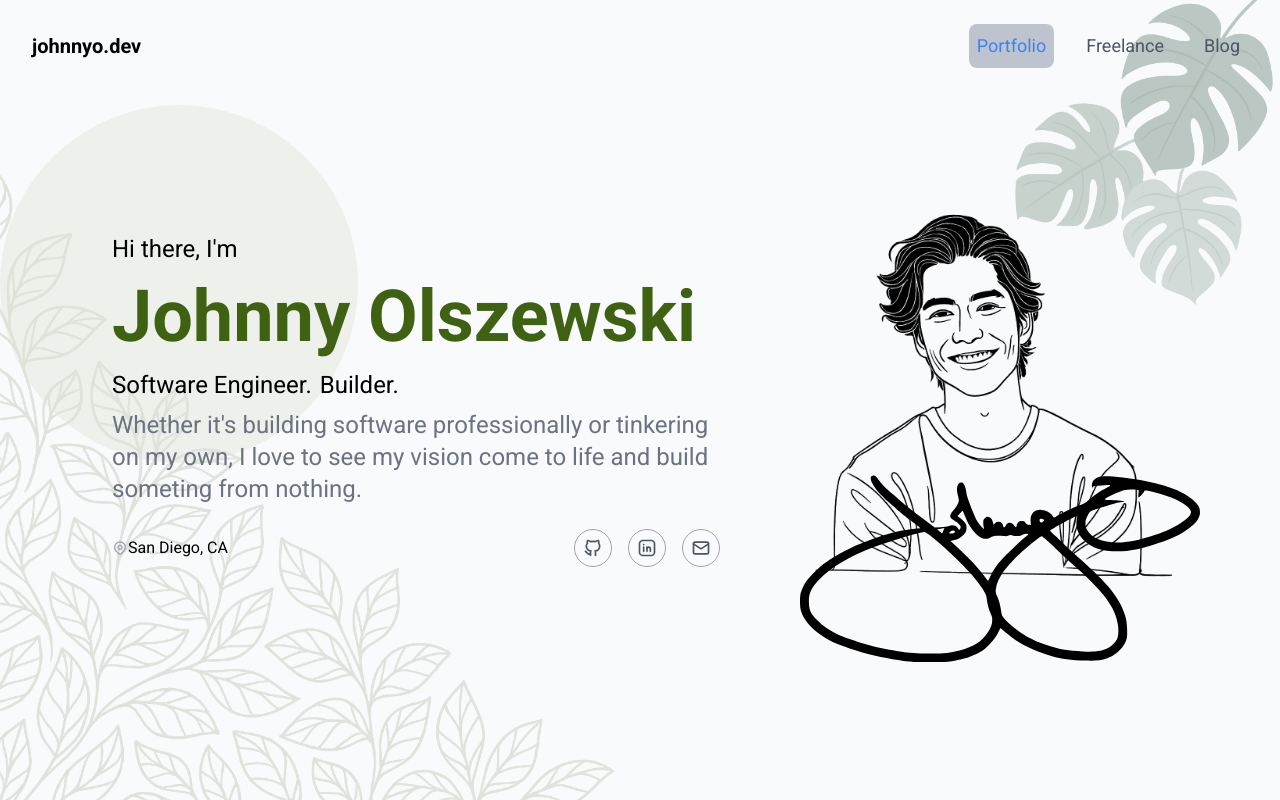
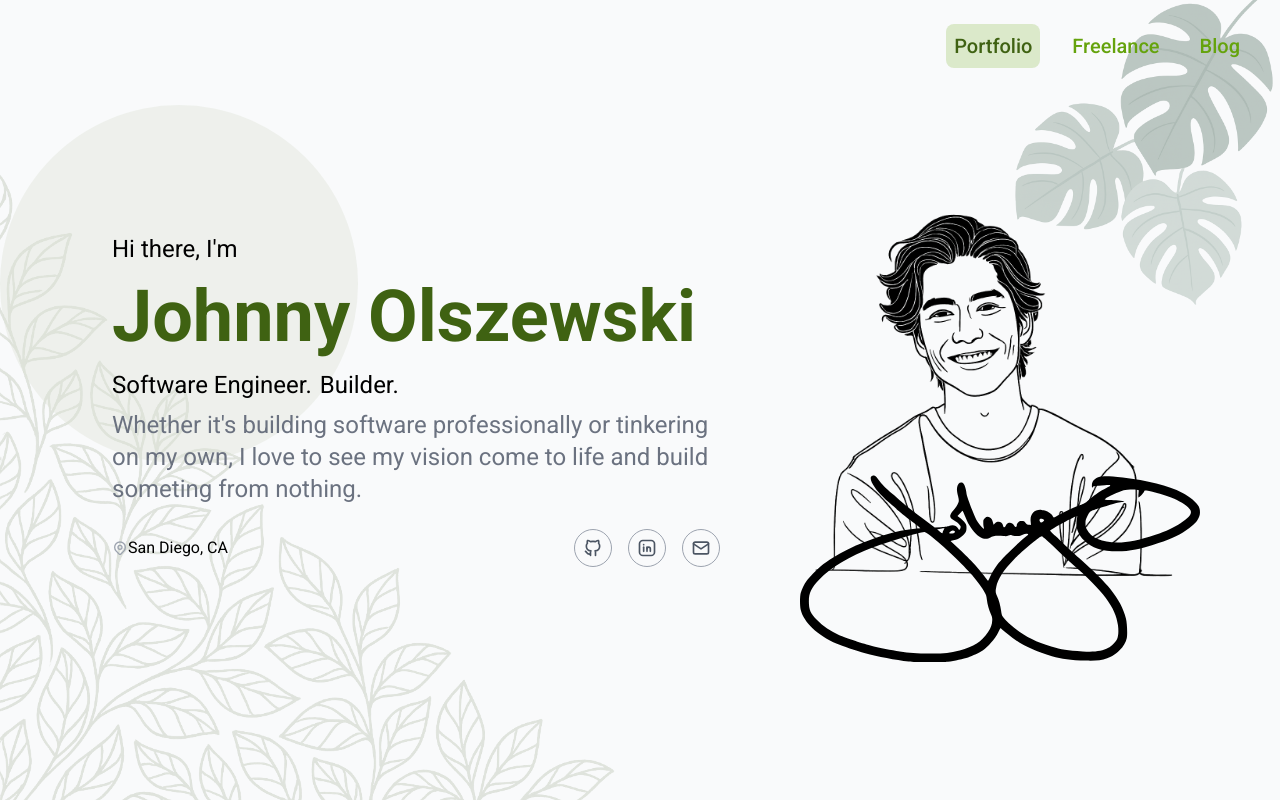
Before and after one commit to johnny-olszewski/portfolio-app-react, a Next.js app: page / in a window 1280 px wide. Shown: the top 800 px of the page. Built offline with nearby package versions, Linux system fonts and the light colour scheme.

Commit message:
[PO-1][11/n] update header

```diff
--- a/src/components/header-component/HeaderComponent.tsx
+++ b/src/components/header-component/HeaderComponent.tsx
@@ -3,6 +3,7 @@
 import type { ReactNode } from "react";
 import Link from "next/link";
 import { usePathname } from "next/navigation";
+import { HEADER_LINKS } from "./constants";
 
 interface HeaderComponentProps {
   children: ReactNode;
@@ -13,44 +14,21 @@ const HeaderComponent = ({ children }: HeaderComponentProps) => {
 
   return (
     <>
-      <header className="fixed top-0 left-0 right-0 w-full flex flex-row items-center justify-between px-8 py-6 z-[100] bg-transparent">
-        <Link
-          href="/"
-          className="text-xl font-bold hover:text-lime-600 transition-colors"
-        >
-          johnnyo.dev
-        </Link>
+      <header className="fixed top-0 left-0 right-0 w-full flex flex-row items-center justify-end px-8 py-6 z-[100] bg-transparent">
         <nav className="flex flex-row items-center gap-6 text-lg">
-          <Link
-            href="/"
-            className={`hover:text-gray-900 transition-colors p-2 rounded-lg ${
-              pathname === "/"
-                ? "text-blue-500 bg-slate-500/40"
-                : "text-gray-600"
-            }`}
-          >
-            Portfolio
-          </Link>
-          <Link
-            href="/freelance"
-            className={`hover:text-gray-900 transition-colors p-2 rounded-lg ${
-              pathname === "/freelance"
-                ? "text-blue-500 bg-slate-500/40"
-                : "text-gray-600"
-            }`}
-          >
-            Freelance
-          </Link>
-          <Link
-            href="/blog"
-            className={`hover:text-gray-900 transition-colors p-2 rounded-lg ${
-              pathname === "/blog"
-                ? "text-blue-500 bg-slate-500/40"
-                : "text-gray-600"
-            }`}
-          >
-            Blog
-          </Link>
+          {HEADER_LINKS.map((link) => (
+            <Link
+              key={link.href}
+              href={link.href}
+              className={`hover:text-lime-800 transition-colors p-2 rounded-lg font-medium text-xl ${
+                pathname === link.href
+                  ? "text-lime-800 bg-lime-600/20"
+                  : "text-lime-600"
+              }`}
+            >
+              {link.label}
+            </Link>
+          ))}
         </nav>
       </header>
       <main className="z-[1]">{children}</main>
--- /dev/null
+++ b/src/components/header-component/constants.ts
@@ -0,0 +1,16 @@
+import type { HeaderLink } from "./types";
+
+export const HEADER_LINKS: HeaderLink[] = [
+  {
+    href: "/",
+    label: "Portfolio",
+  },
+  {
+    href: "/freelance",
+    label: "Freelance",
+  },
+  {
+    href: "/blog",
+    label: "Blog",
+  },
+];
--- /dev/null
+++ b/src/components/header-component/types.ts
@@ -0,0 +1,4 @@
+export interface HeaderLink {
+  href: string;
+  label: string;
+}
```
